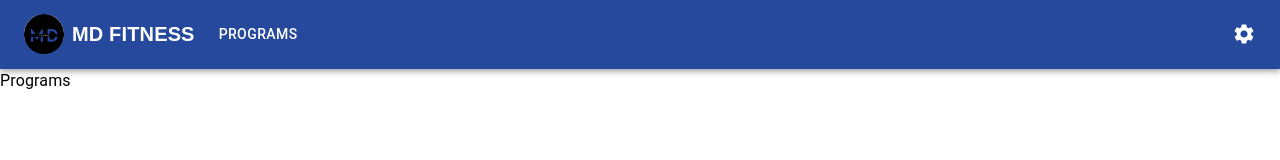
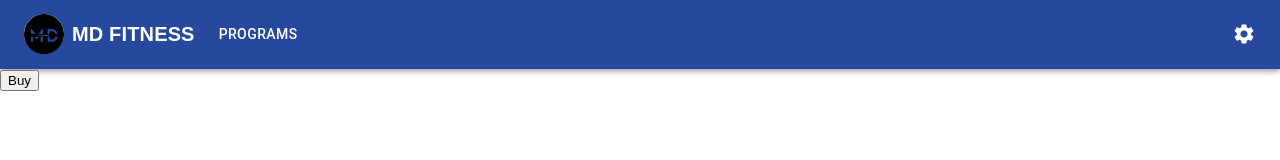
Before and after one commit to samirg1/MD-Fitness, a React (Create React App) app: page /programs in a window 1280 px wide. Shown: the top 160 px of the page. Built offline with nearby package versions, Linux system fonts and the light colour scheme.

Commit message:
stripe setup

```diff
--- a/package.json
+++ b/package.json
@@ -7,6 +7,7 @@
     "@emotion/styled": "^11.10.5",
     "@mui/icons-material": "^5.10.14",
     "@mui/material": "^5.10.14",
+    "@stripe/stripe-js": "^1.44.1",
     "@testing-library/jest-dom": "^5.16.5",
     "@testing-library/react": "^13.4.0",
     "@testing-library/user-event": "^13.5.0",
--- a/src/App.js
+++ b/src/App.js
@@ -1,9 +1,10 @@
-import Typography from "@mui/material/Typography";
 import { ThemeProvider } from "@mui/system";
+import "@stripe/stripe-js";
 import { Component } from "react";
 import { BrowserRouter as Router, Route, Routes } from "react-router-dom";
 import ResponsiveAppBar from "./app-bar/AppBar";
 import Home from "./homepage/Home";
+import { StripeComponent } from "./stripe";
 import theme from "./theme";
 
 const pages = ["Programs"];
@@ -15,14 +16,10 @@ class App extends Component {
                 <Router>
                     <ResponsiveAppBar pages={pages} />
                     <Routes>
-                        <Route
-                            exact
-                            path="/"
-                            element={<Home />}
-                        ></Route>
+                        <Route exact path="/" element={<Home />}></Route>
                         <Route
                             path="/programs"
-                            element={<Typography>Programs</Typography>}
+                            element={<StripeComponent />}
                         ></Route>
                     </Routes>
                 </Router>
--- /dev/null
+++ b/src/stripe.js
@@ -0,0 +1,45 @@
+import { loadStripe } from "@stripe/stripe-js";
+import { useState } from "react";
+
+let stripePromise;
+
+const getStripe = () => {
+    if (!stripePromise)
+        stripePromise = loadStripe(process.env.REACT_APP_STRIPE_KEY);
+    return stripePromise;
+};
+
+export const StripeComponent = () => {
+    const [error, setError] = useState(null);
+    const [isLoading, setIsLoading] = useState(false);
+
+    const checkoutOptions = {
+        lineItems: [
+            {
+                price: "price_1MAB8ILtADD0fUnHx8a42uJK", // the price id from the stripe webpage
+                quantity: 1,
+            },
+        ],
+        mode: "payment",
+        successUrl: `${window.location.origin}`, // TODO when payment is successful
+        cancelUrl: `${window.location.origin}`, // TODO when payment is cancelled
+    };
+
+    const redirectToCheckout = async () => {
+        setIsLoading(true);
+
+        const stripe = await getStripe();
+        const { error } = await stripe.redirectToCheckout(checkoutOptions);
+        if (error) setError(error.message);
+
+        setIsLoading(false);
+    };
+
+    if (error) alert(error);
+
+    return (
+        <div>
+            <button onClick={redirectToCheckout} disabled={isLoading}>{ isLoading ? "Loading..." : "Buy"}</button>
+        </div>
+    );
+};
```
Also changed, not shown: 2 other files (tests, documents, lock files or other folders).
